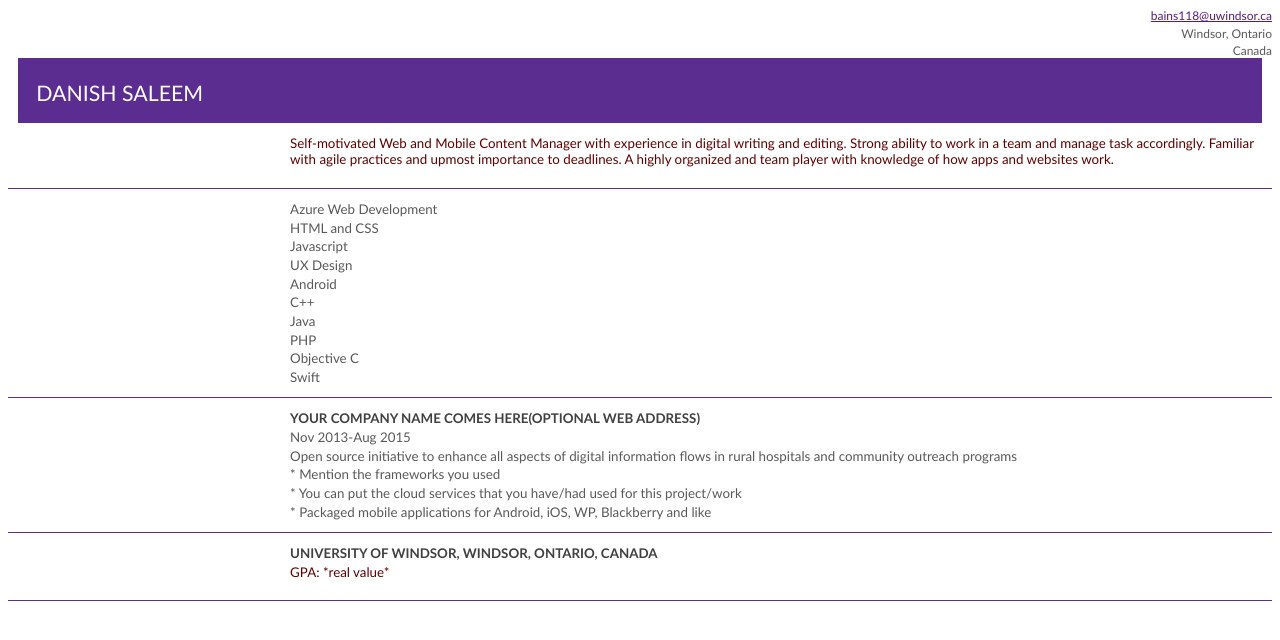
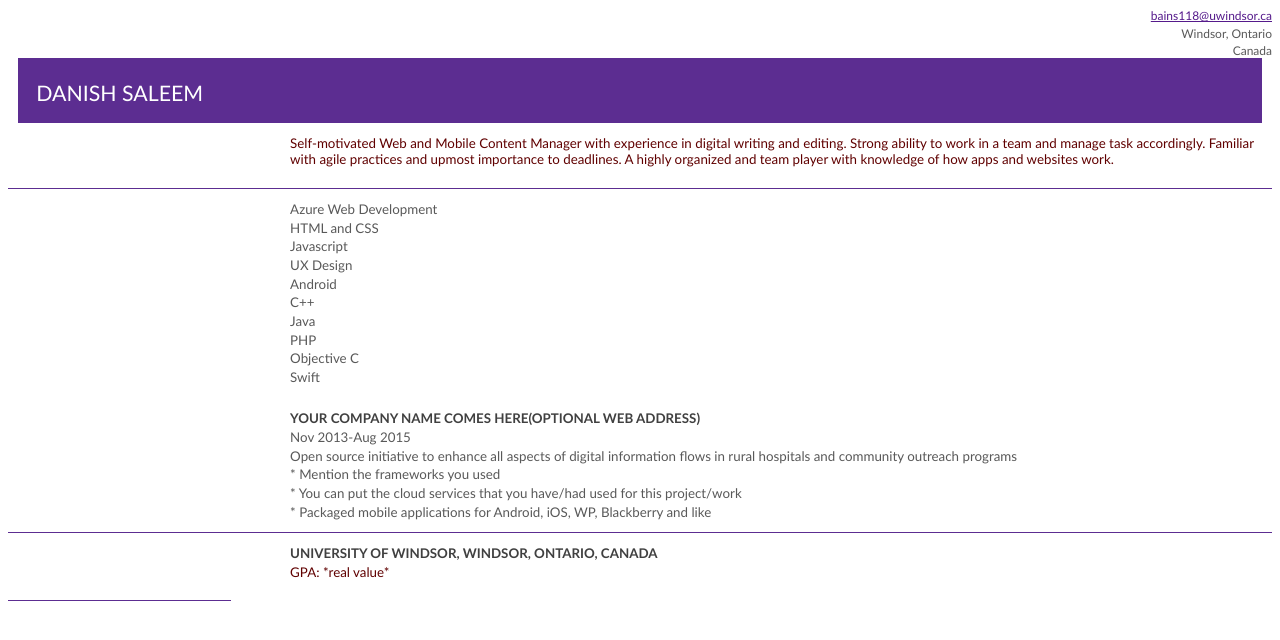
Before and after one commit to dsaleem91/dsaleem91.github.io, a plain HTML site: page index.html in a window 1280 px wide. Drawn offline with Linux system fonts and the light colour scheme.

Commit message:
updated color index.html

```diff
--- a/index.html
+++ b/index.html
@@ -235,13 +235,13 @@
 
 
     <tr style='mso-yfti-irow:2'>
-        <td width=119 valign=top style='width:88.9pt;border:none;border-bottom:solid #5C2D91 1.0pt;mso-border-bottom-themecolor:accent1;mso-border-top-alt:solid #5C2D91 .5pt;mso-border-top-themecolor:accent1;mso-border-top-alt:solid #5C2D91 .5pt;mso-border-top-themecolor:accent1;mso-border-bottom-alt:solid #5C2D91 .5pt;mso-border-bottom-themecolor:accent1;padding:.1in 0in .1in 0in'>
+        <td width=119 valign=top style='width:88.9pt;border:none;border-bottom:solid #FFFFFF 1.0pt;mso-border-bottom-themecolor:accent1;mso-border-top-alt:solid #FFFFFF .5pt;mso-border-top-themecolor:accent1;mso-border-top-alt:solid #5C2D91 .5pt;mso-border-top-themecolor:accent1;mso-border-bottom-alt:solid #5C2D91 .5pt;mso-border-bottom-themecolor:accent1;padding:.1in 0in .1in 0in'>
             <h1>
                 Skills
             </h1>
         </td>
-        <td width=31 valign=top style='width:23.6pt;border:none;border-bottom:solid #5C2D91 1.0pt;mso-border-bottom-themecolor:accent1;mso-border-top-alt:solid #5C2D91 .5pt;mso-border-top-themecolor:accent1;mso-border-top-alt:solid #5C2D91 .5pt;mso-border-top-themecolor:accent1;mso-border-bottom-alt:solid #5C2D91 .5pt;mso-border-bottom-themecolor:accent1;padding:.1in 0in .1in 0in'></td>
-        <td width=522 valign=top style='width:391.5pt;border:none;border-bottom:solid #5C2D91 1.0pt;mso-border-bottom-themecolor:accent1;mso-border-top-alt:solid #5C2D91 .5pt;mso-border-top-themecolor:accent1;mso-border-top-alt:solid #5C2D91 .5pt;mso-border-top-themecolor:accent1;mso-border-bottom-alt:solid #5C2D91 .5pt;
+        <td width=31 valign=top style='width:23.6pt;border:none;border-bottom:solid #FFFFFF 1.0pt;mso-border-bottom-themecolor:accent1;mso-border-top-alt:solid #FFFFFF .5pt;mso-border-top-themecolor:accent1;mso-border-top-alt:solid #5C2D91 .5pt;mso-border-top-themecolor:accent1;mso-border-bottom-alt:solid #5C2D91 .5pt;mso-border-bottom-themecolor:accent1;padding:.1in 0in .1in 0in'></td>
+        <td width=522 valign=top style='width:391.5pt;border:none;border-bottom:solid #FFFFFF 1.0pt;mso-border-bottom-themecolor:accent1;mso-border-top-alt:solid #FFFFFF .5pt;mso-border-top-themecolor:accent1;mso-border-top-alt:solid #5C2D91 .5pt;mso-border-top-themecolor:accent1;mso-border-bottom-alt:solid #5C2D91 .5pt;
   mso-border-bottom-themecolor:accent1;padding:.1in 0in .1in 0in'>
             <span style='font-size:10.0pt;line-height:120%;font-family:"Calibri",sans-serif;mso-ascii-theme-font:minor-latin;mso-fareast-font-family:"Times New Roman";mso-fareast-theme-font:minor-fareast;mso-hansi-theme-font:minor-latin;mso-bidi-font-family:"Times New Roman";mso-bidi-theme-font:minor-bidi;mso-font-kerning:10.0pt;mso-ansi-language:EN-US;mso-fareast-language:JA;mso-bidi-language:AR-SA'>
                 <p class=ResumeText>
@@ -319,8 +319,8 @@
                 Education
             </h1>
         </td>
-        <td width=31 valign=top style='width:23.6pt;border:none;border-bottom:solid #5C2D91 1.0pt;mso-border-bottom-themecolor:accent1;mso-border-top-alt:solid #5C2D91 .5pt;mso-border-top-themecolor:accent1;mso-border-top-alt:solid #5C2D91 .5pt;mso-border-top-themecolor:accent1;mso-border-bottom-alt:solid #5C2D91 .5pt;mso-border-bottom-themecolor:accent1;padding:.1in 0in .1in 0in'></td>
-        <td width=522 valign=top style='width:391.5pt;border:none;border-bottom:solid #5C2D91 1.0pt;mso-border-bottom-themecolor:accent1;mso-border-top-alt:solid #5C2D91 .5pt;mso-border-top-themecolor:accent1;mso-border-top-alt:solid #5C2D91 .5pt;mso-border-top-themecolor:accent1;mso-border-bottom-alt:solid #5C2D91 .5pt;mso-border-bottom-themecolor:accent1;padding:.1in 0in .1in 0in'>
+        <td width=31 valign=top style='width:23.6pt;border:none;border-bottom:solid #FFFFFF 1.0pt;mso-border-bottom-themecolor:accent1;mso-border-top-alt:solid #5C2D91 .5pt;mso-border-top-themecolor:accent1;mso-border-top-alt:solid #5C2D91 .5pt;mso-border-top-themecolor:accent1;mso-border-bottom-alt:solid #5C2D91 .5pt;mso-border-bottom-themecolor:accent1;padding:.1in 0in .1in 0in'></td>
+        <td width=522 valign=top style='width:391.5pt;border:none;border-bottom:solid #FFFFFF 1.0pt;mso-border-bottom-themecolor:accent1;mso-border-top-alt:solid #5C2D91 .5pt;mso-border-top-themecolor:accent1;mso-border-top-alt:solid #5C2D91 .5pt;mso-border-top-themecolor:accent1;mso-border-bottom-alt:solid #5C2D91 .5pt;mso-border-bottom-themecolor:accent1;padding:.1in 0in .1in 0in'>
             <span style='font-size:10.0pt;line-height:120%;font-family:"Calibri",sans-serif;mso-ascii-theme-font:minor-latin;mso-fareast-font-family:"Times New Roman";mso-fareast-theme-font:minor-fareast;mso-hansi-theme-font:minor-latin;mso-bidi-font-family:"Times New Roman";mso-bidi-theme-font:minor-bidi;mso-font-kerning:10.0pt;mso-ansi-language:EN-US;mso-fareast-language:JA;mso-bidi-language:AR-SA'>
             </span>
             <h2>
```
